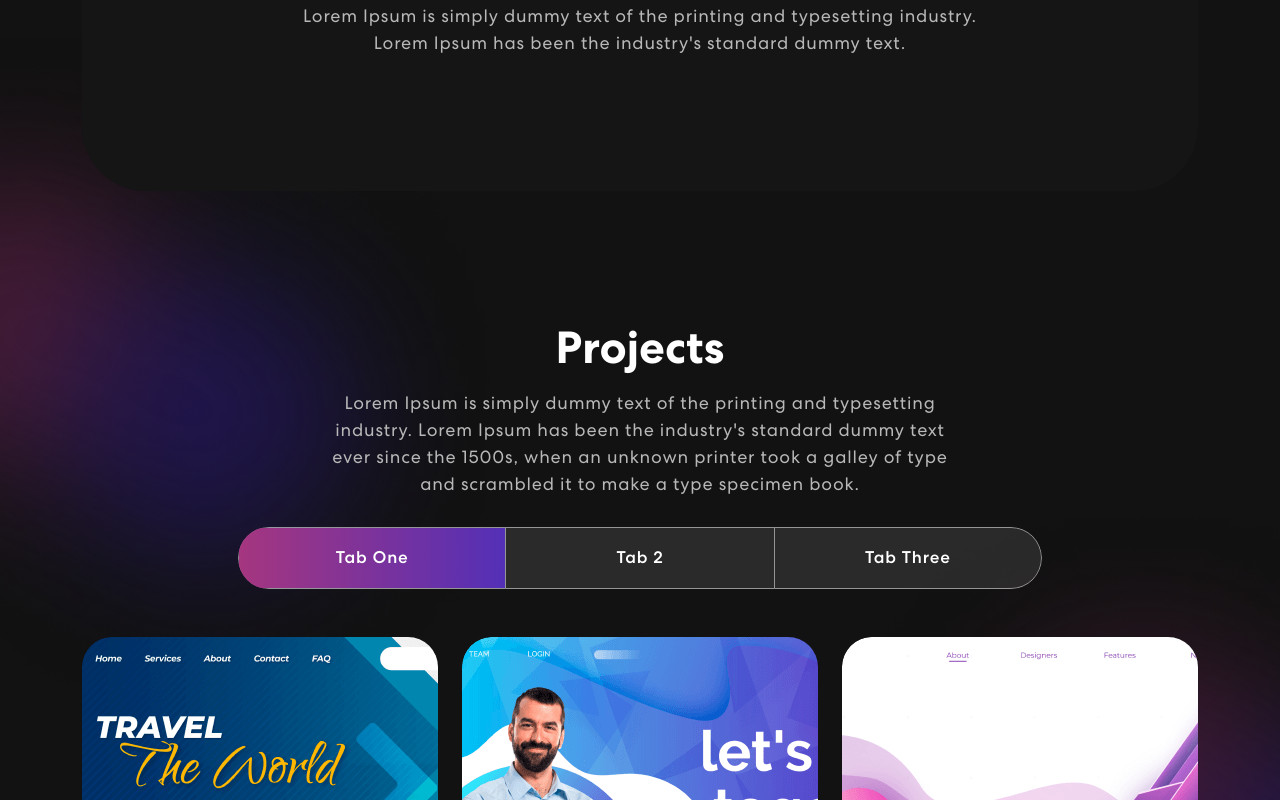
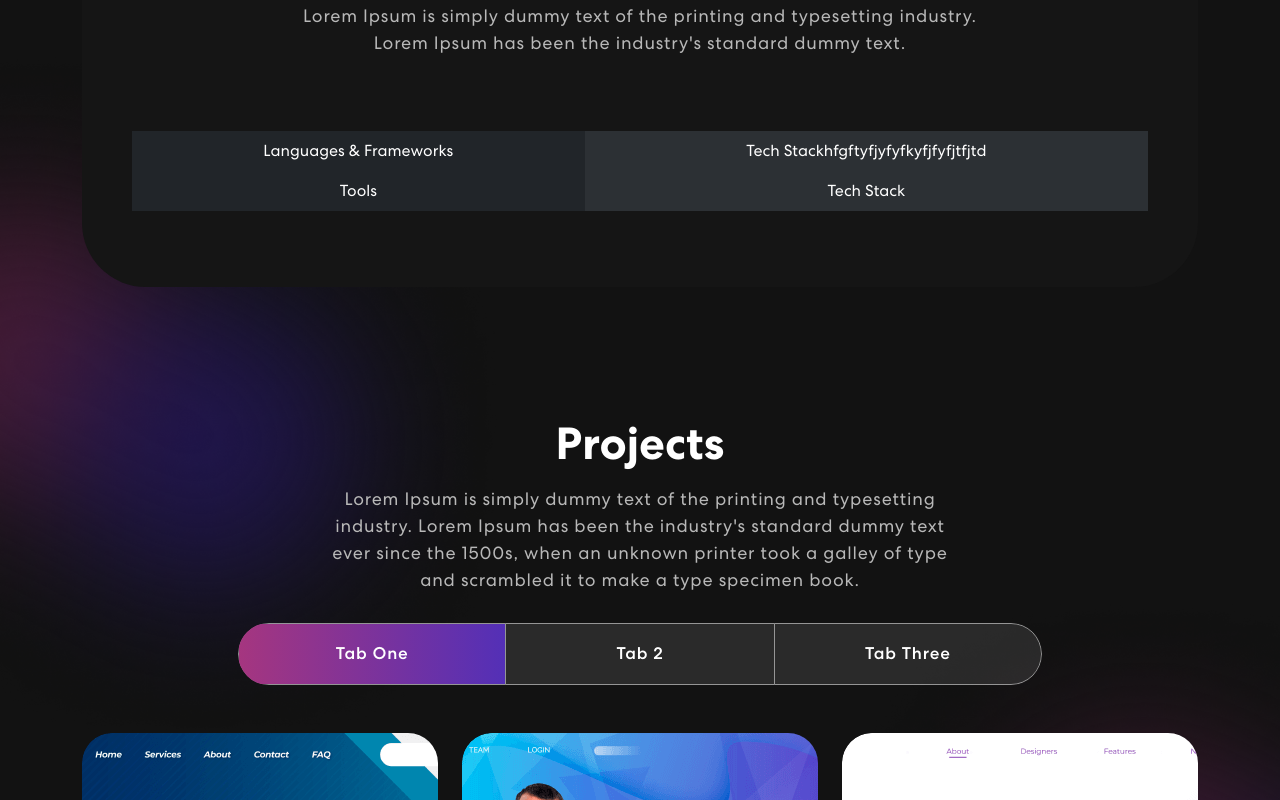
Before and after one commit to santasweetheart/santasportfolio, a React (Create React App) app: page / in a window 1280 px wide. Shown: the part 1040-1840 px from the top of the page. Built offline with nearby package versions, Linux system fonts and the light colour scheme.

Commit message:
added table for teach stack

```diff
--- a/src/components/Skills.js
+++ b/src/components/Skills.js
@@ -1,4 +1,4 @@
-import { Col, Container, Row } from "react-bootstrap";
+import { Col, Container, Row, Table } from "react-bootstrap";
 
 import colorSharp from "../assets/img/color-sharp.png"
 
@@ -16,6 +16,19 @@ export const Skills = () => {
                                 Skills
                             </h2>
                             <p>Lorem Ipsum is simply dummy text of the printing and typesetting industry.<br></br> Lorem Ipsum has been the industry's standard dummy text.</p>
+                            <Table borderless striped="columns" variant="dark"responsive="sm">
+                                <thead></thead>
+                                <tbody>
+                                    <tr>
+                                        <td>Languages & Frameworks</td>
+                                        <td>Tech Stackhfgftyfjyfyfkyfjfyfjtfjtd</td>
+                                    </tr>
+                                    <tr>
+                                        <td>Tools</td>
+                                        <td>Tech Stack</td>
+                                    </tr>
+                                </tbody>
+                            </Table>
                         </div>
                     </Col>
                 </Row>
```
